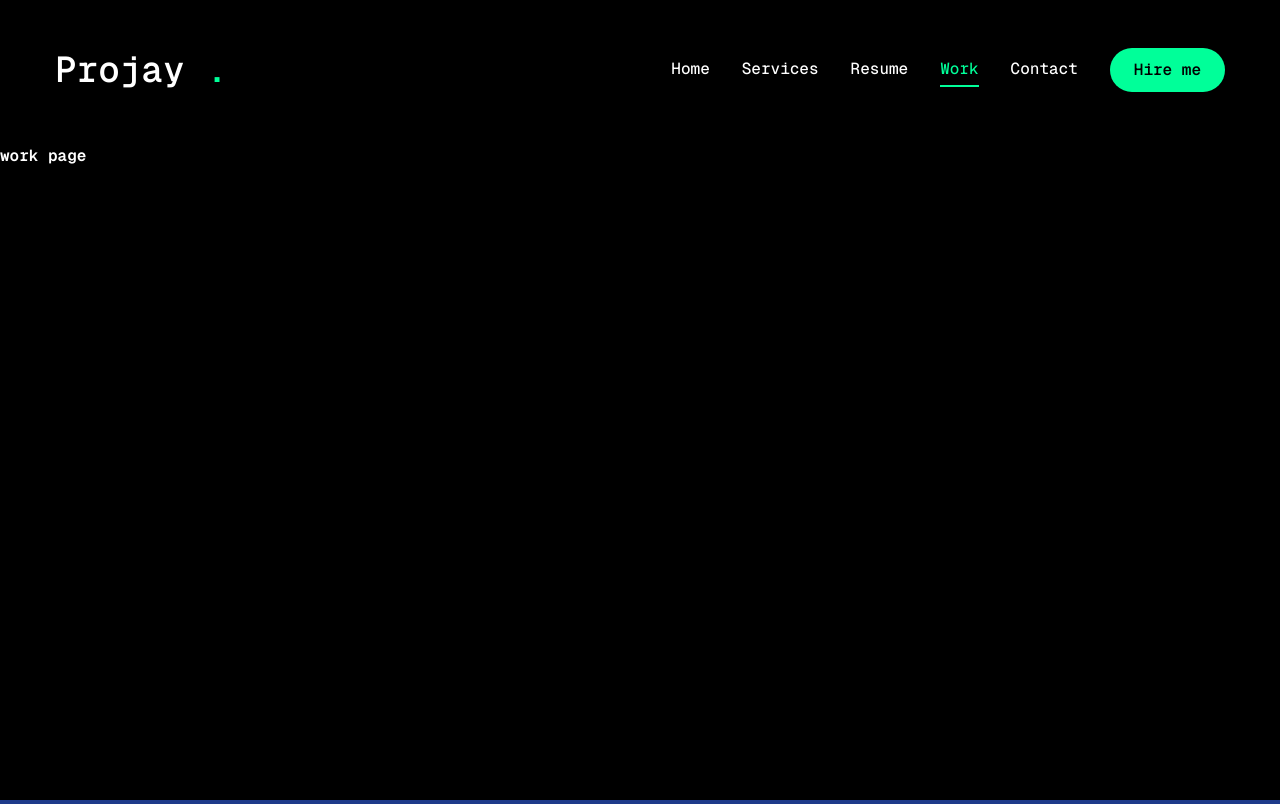
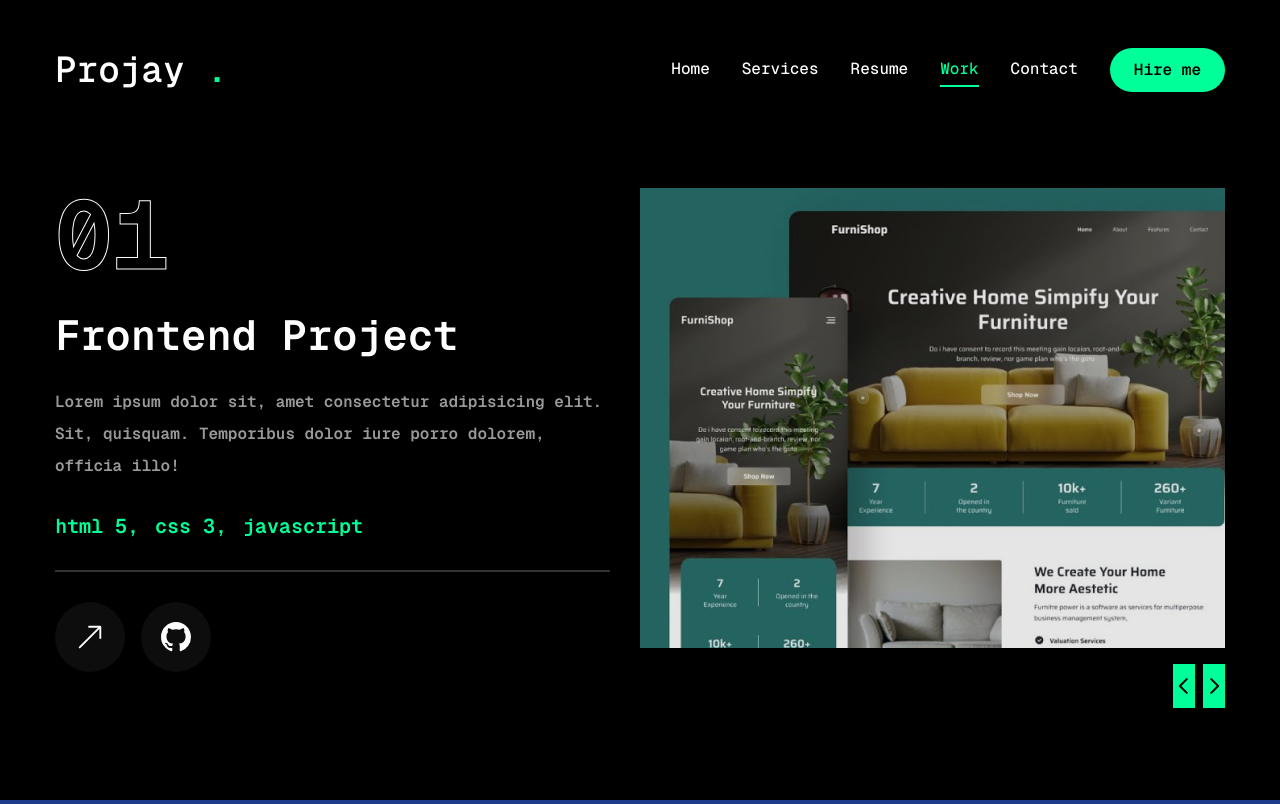
Before and after one commit to Pro-jay/port-folio, a Next.js app: page /work in a window 1280 px wide. Built offline with nearby package versions, Linux system fonts and the light colour scheme.

Commit message:
second comit

```diff
--- a/app/work/page.tsx
+++ b/app/work/page.tsx
@@ -1,10 +1,188 @@
+"use client";
+
+import { motion } from "framer-motion";
+import React, { useState } from "react";
+
+import { Swiper, SwiperSlide } from "swiper/react";
+import "swiper/css";
+
+import { BsArrowUpRight, BsGithub } from "react-icons/bs";
+
+import {
+  Tooltip,
+  TooltipContent,
+  TooltipProvider,
+  TooltipTrigger,
+} from "@/components/ui/tooltip";
+
+import Link from "next/link";
+import Image from "next/image";
+import WorkSliderBtns from "@/components/WorkSliderBtns";
+
+const projects = [
+  {
+    num: "01",
+    category: "frontend",
+    title: "project 1",
+    description:
+      "Lorem ipsum dolor sit, amet consectetur adipisicing elit. Sit, quisquam. Temporibus dolor iure porro dolorem, officia illo!",
+    stack: [{ name: "html 5" }, { name: "css 3" }, { name: "javascript" }],
+    Image: "/assets/work/thumb1.png",
+    live: "",
+    github: "",
+  },
+  {
+    num: "02",
+    category: "fullstack",
+    title: "project 2",
+    description:
+      "Lorem ipsum dolor sit, amet consectetur adipisicing elit. Sit, quisquam. Temporibus dolor iure porro dolorem, officia illo!",
+    stack: [{ name: "next.js" }, { name: "Tailwind css" }, { name: "node.js" }],
+    Image: "/assets/work/thumb2.png",
+    live: "",
+    github: "",
+  },
+  {
+    num: "03",
+    category: "frontend",
+    title: "project 3",
+    description:
+      "Lorem ipsum dolor sit, amet consectetur adipisicing elit. Sit, quisquam. Temporibus dolor iure porro dolorem, officia illo!",
+    stack: [{ name: "next.js" }, { name: "Tailwind css" }],
+    Image: "/assets/work/thumb3.png",
+    live: "",
+    github: "",
+  },
+];
 
 const Work = () => {
+  const [project, setProject] = useState(projects[0]);
+
+  const handleSlideChange = (swiper: { activeIndex: any }) => {
+    // get current slide index
+    const currentIndex = swiper.activeIndex;
+    // update project state based on current slide index
+    setProject(projects[currentIndex]);
+  };
+
   return (
-    <div>
-      work page
-    </div>
-  )
-}
+    <motion.section
+      initial={{ opacity: 0 }}
+      animate={{
+        opacity: 1,
+        transition: { delay: 2.4, duration: 0.4, ease: "easeIn" },
+      }}
+      className="min-h-[80vh] flex flex-col justify-center py-12 xl:px-0"
+    >
+      <div className="container mx-auto">
+        <div className="flex flex-col xl:flex-row xl:gap-[30px]">
+          <div
+            className="w-full xl:w-[50%] xl:h-[460px] flex flex-col
+           xl:justify-between order-2 xl:order-none"
+          >
+            <div className="flex flex-col gap-[30px] h-[50%]">
+              {/* outline num */}
+              <div className="text-8xl leading-none font-extrabold text-transparent text-outline">
+                {project.num}
+              </div>
+              {/* project category */}
+              <h2
+                className="text-[42px] font-bold leading-none text-white
+               group-hover:text-accent-default transition-all duration-500 capitalize"
+              >
+                {project.category} project
+              </h2>
+              {/* project description */}
+              <p className="text-white/60">{project.description}</p>
+              {/* stack */}
+              <ul className="flex gap-4">
+                {project.stack.map((item, index) => {
+                  return (
+                    <li key={index} className="text-xl text-accent-default">
+                      {item.name}
+                      {/* remove the last comma */}
+                      {index !== project.stack.length - 1 && ","}
+                    </li>
+                  );
+                })}
+              </ul>
+              {/* border */}
+              <div className="border border-white/20"></div>
+              {/* buttons */}
+              <div className="flex items-center gap-4">
+                {/* live project button */}
+                <Link href={project.live}>
+                  <TooltipProvider delayDuration={100}>
+                    <Tooltip>
+                      <TooltipTrigger className="w-[70px] h-[70px] rounded-full bg-white/5 flex justify-center items-center group">
+                        <BsArrowUpRight
+                          className="text-white text-3xl
+                         group-hover:text-accent-default"
+                        />
+                      </TooltipTrigger>
+                      <TooltipContent>
+                        <p>Live project</p>
+                      </TooltipContent>
+                    </Tooltip>
+                  </TooltipProvider>
+                </Link>
+                {/* github project button */}
+                <Link href={project.github}>
+                  <TooltipProvider delayDuration={100}>
+                    <Tooltip>
+                      <TooltipTrigger className="w-[70px] h-[70px] rounded-full bg-white/5 flex justify-center items-center group">
+                        <BsGithub
+                          className="text-white text-3xl
+                         group-hover:text-accent-default"
+                        />
+                      </TooltipTrigger>
+                      <TooltipContent>
+                        <p>Github repository</p>
+                      </TooltipContent>
+                    </Tooltip>
+                  </TooltipProvider>
+                </Link>
+              </div>
+            </div>
+          </div>
+          <div className="w-full xl:w-[50%]">
+            <Swiper
+              spaceBetween={30}
+              slidesPerView={1}
+              className="xl:h-[520px] mb-12"
+              onSlideChange={handleSlideChange}
+            >
+              {projects.map((project, index) => {
+                return (
+                  <SwiperSlide key={index} className="w-full">
+                    <div className="h-[460px] relative group flex justify-center items-center bg-pink-50/20">
+                      {/* overlog */}
+                      <div className="absolute top-0 bottom-0 w-full h-full bg-black/10 z-10"></div>
+                      {/* image */}
+                      <div className="relative w-full h-full">
+                        <Image
+                          src={project.Image}
+                          fill
+                          className="object-cover"
+                          alt=""
+                        />
+                      </div>
+                    </div>
+                  </SwiperSlide>
+                );
+              })}
+              {/* slider buttons */}
+              <WorkSliderBtns
+                containerStyles="flex gap-2 absolute right-0 bottom-[calc(50%_-_22px)] xl:bottom-0 z-20 w-full justify-between xl:w-max xl:justify-none"
+                btnStyles="bg-accent-default hover:bg-accent-hover text-black text-[22px] w=[44px] h-[44px] flex justify-center items-center transition-all "
+                iconsStyles={undefined}
+              />
+            </Swiper>
+          </div>
+        </div>
+      </div>
+    </motion.section>
+  );
+};
 
 export default Work;
--- /dev/null
+++ b/components/WorkSliderBtns.tsx
@@ -0,0 +1,20 @@
+"use client";
+
+import { useSwiper } from "swiper/react";
+import { PiCaretLeftBold, PiCaretRightBold } from "react-icons/pi";
+
+const WorkSliderBtns = ({ containerStyles, btnStyles, iconsStyles }) => {
+  const swiper = useSwiper();
+  return (
+    <div className={containerStyles}>
+      <button className={btnStyles} onClick={() => swiper.slidePrev()}>
+        <PiCaretLeftBold className={iconsStyles} />
+      </button>
+      <button className={btnStyles} onClick={() => swiper.slideNext()}>
+        <PiCaretRightBold className={iconsStyles} />
+      </button>
+    </div>
+  );
+};
+
+export default WorkSliderBtns;
--- a/package.json
+++ b/package.json
@@ -18,6 +18,7 @@
     "class-variance-authority": "^0.7.0",
     "clsx": "^2.1.1",
     "framer-motion": "^11.11.9",
+    "i": "^0.3.7",
     "init": "^0.1.2",
     "lucide-react": "^0.453.0",
     "next": "14.2.15",
@@ -26,6 +27,7 @@
     "react-dom": "^18",
     "react-icons": "^5.3.0",
     "shadcn": "^1.0.0",
+    "swiper": "^11.1.14",
     "tailwind-merge": "^2.5.4",
     "tailwindcss-animate": "^1.0.7"
   },
```
Also changed, not shown: 2 other files (tests, documents, lock files or other folders).
